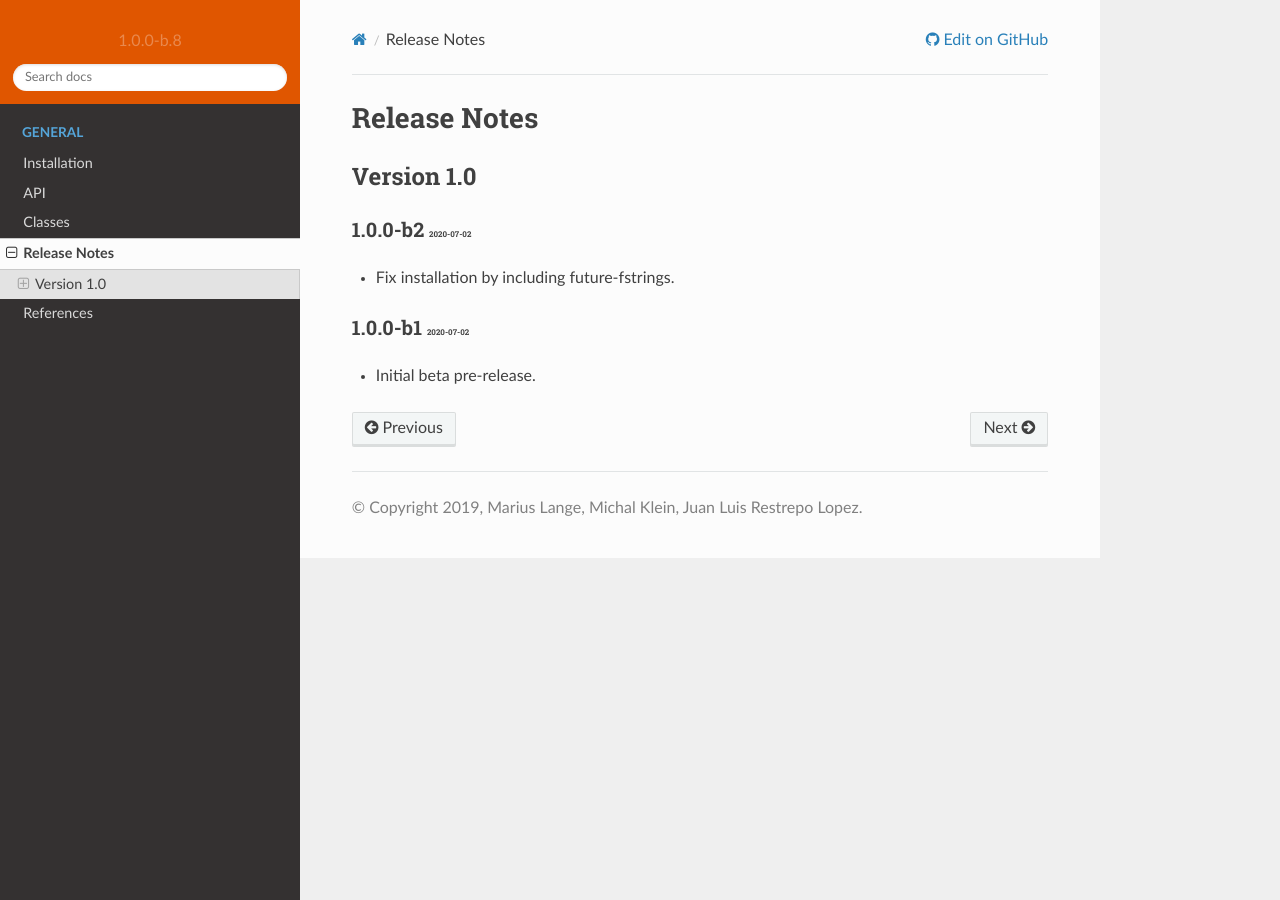
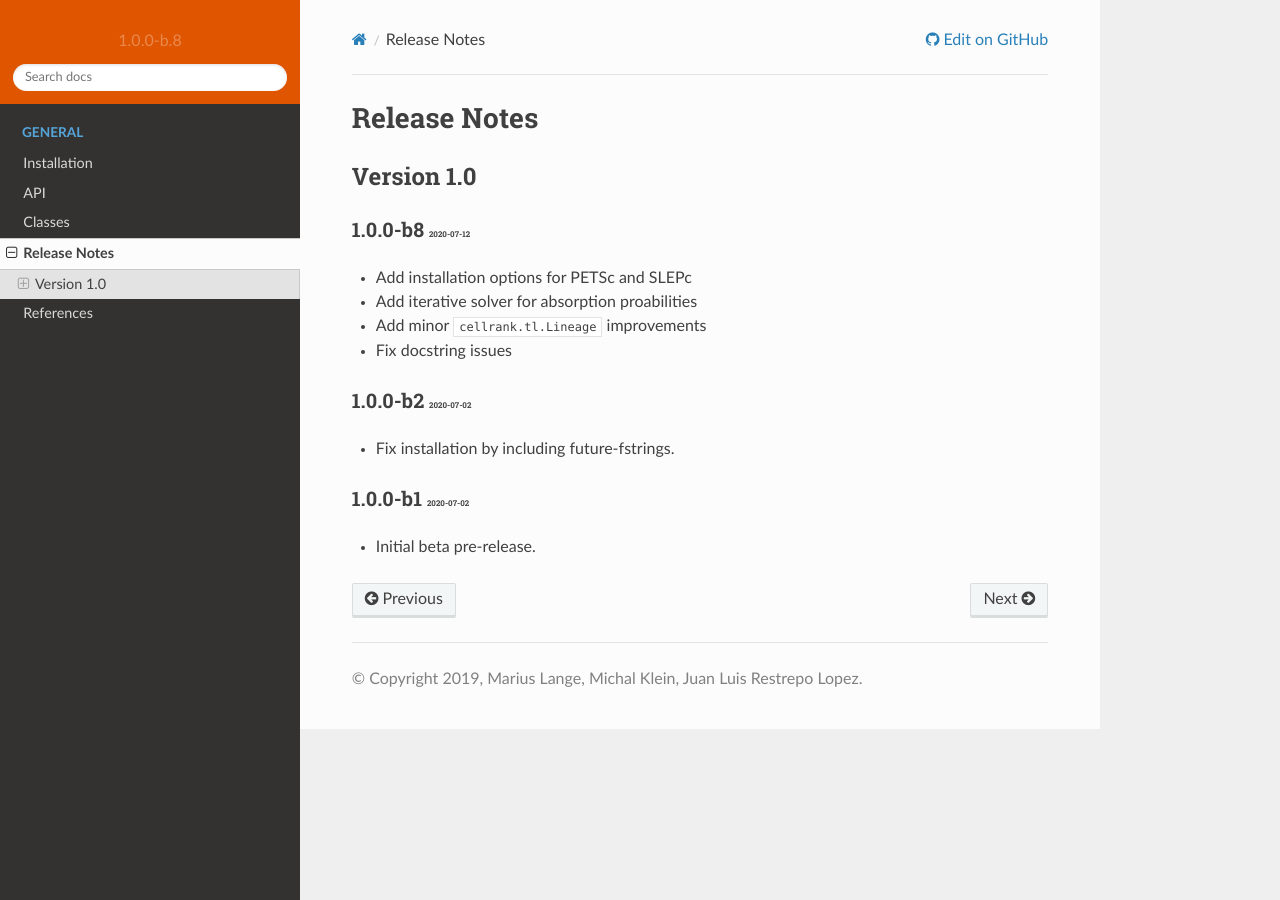
Before and after one commit to theislab/cellrank, a Sphinx documentation site: the page built from docs/source/release_notes.rst, in a window 1280 px wide. Built offline with Sphinx 7.4.7 and the Read the Docs theme 2.0.0, drawn with Linux system fonts in a browser that asks for light colours; pages that are not in the unit, such as notebooks, are missing from menus; the version number is read from the project's files by our own code.

Commit message:
Update travis and release notes

```diff
--- a/docs/source/release_notes.rst
+++ b/docs/source/release_notes.rst
@@ -5,6 +5,14 @@ Release Notes
 
 Version 1.0
 -----------
+
+1.0.0-b8 :small:`2020-07-12`
+~~~~~~~~~~~~~~~~~~~~~~~~~~~~
+
+- Add installation options for PETSc and SLEPc
+- Add iterative solver for absorption proabilities
+- Add minor :class:`cellrank.tl.Lineage` improvements
+- Fix docstring issues
 
 1.0.0-b2 :small:`2020-07-02`
 ~~~~~~~~~~~~~~~~~~~~~~~~~~~~
```
Also changed, not shown: .travis.yml, 1 other file.
